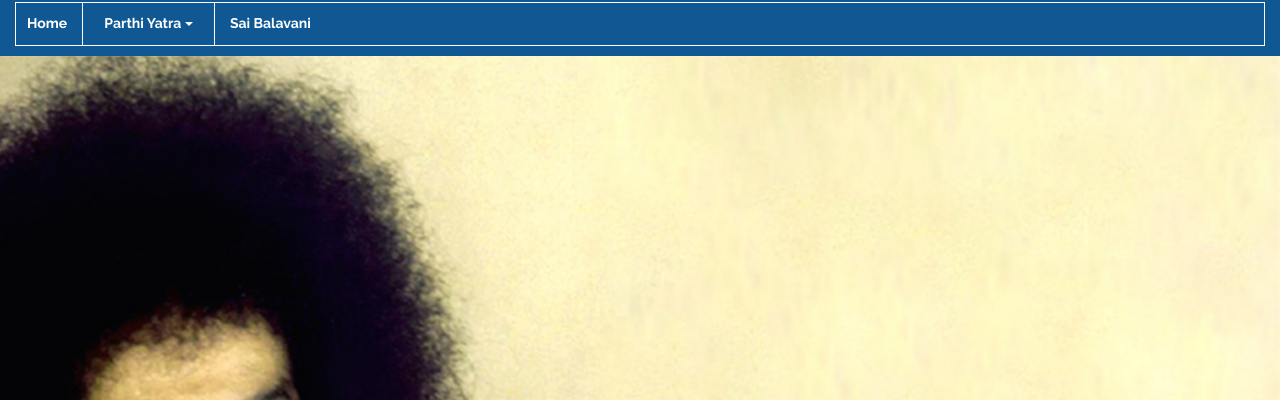
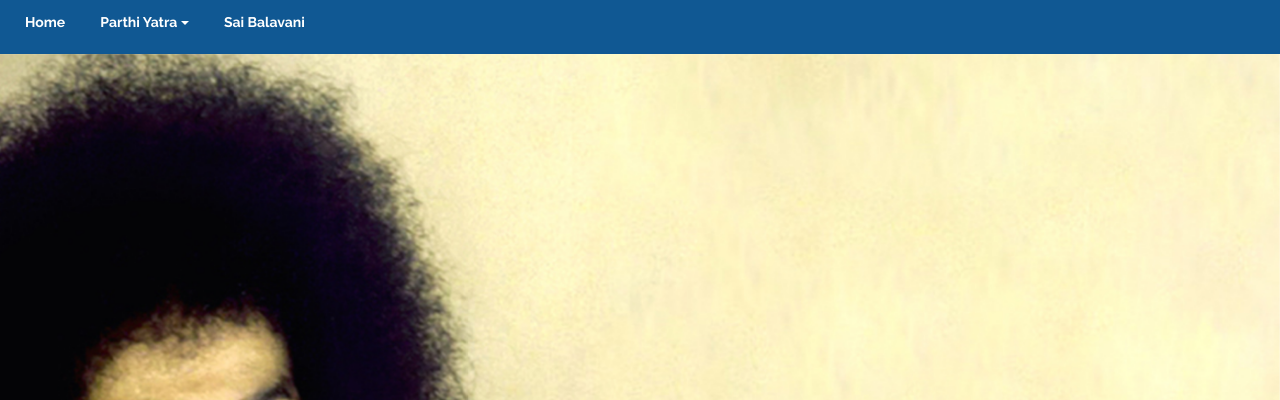
Before and after one commit to Kavya-Venkat/NxtGenErdStsng, a plain HTML site: page flew/src/index.html in a window 1280 px wide. Shown: the part 117-517 px from the top of the page. Drawn offline with Linux system fonts and the light colour scheme; files whose address does not match are found by name.

Commit message:
MenuBar with NO BORDER

```diff
--- a/flew/css/style.css
+++ b/flew/css/style.css
@@ -335,7 +335,7 @@ h1, h2, h3, h4, h5, h6, figure {
   }
 }
 #fh5co-header .header-inner {
- /* height: 80px;*/
+  height: 160px;
   padding-left: 20px;
   padding-right: 20px;
   float: left;
@@ -391,18 +391,15 @@ margin-left: 0px;
 }
 #fh5co-header nav ul {
   padding: 0;
-  /*border: 2px solid #E08909;       -----  Changed line Sept 20: SaiPrasanna -----    */
-  border: 1px solid white;          /* Header Menu bar type BORDER color changed to white */
+  border: none;          			/* Header Menu NO BORDER*/
   line-height: 0;
 }
 #fh5co-header nav ul li {
   padding: 0;
   margin: 0;
   list-style: none;
-  /*border-right: 2px solid #E08909;      -----  Changed line Sept 20: SaiPrasanna -----
-  border-left: 2px solid #E08909;         -----  Changed line Sept 20: SaiPrasanna -----    */
-  border-right: 1px solid white;        /* Border header menu bar right side left side border*/
-  border-left: 1px solid white;
+  border-right: noone;
+  border-left: none;              /* Header menu bar right side left side border NONE*/
   display: -moz-inline-stack;
   display: inline-block;
   zoom: 1;
```
